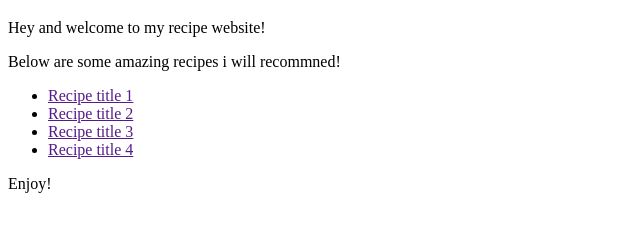
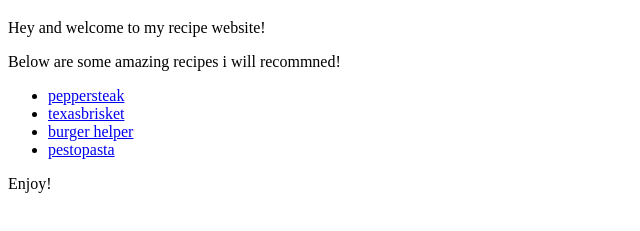
Before and after one commit to Bertieboi56/Odin-Recipes, a plain HTML site: page index.html in a window 1280 px wide. Shown: the part 61-292 px from the top of the page, without its empty margins (0-640 px from the left). Drawn offline with Linux system fonts and the light colour scheme.

Commit message:
index.html

```diff
--- a/index.html
+++ b/index.html
@@ -9,10 +9,10 @@
         <p>Below are some amazing recipes i will recommned!</p>
 
         <ul>
-            <li><a href="">Recipe title 1</a></li>
-            <li><a href="">Recipe title 2</a></li>
-            <li><a href="">Recipe title 3</a></li>
-            <li><a href="">Recipe title 4</a></li>
+            <li><a href="peppersteak.html">peppersteak</a></li>
+            <li><a href="texasbrisket.html">texasbrisket</a></li>
+            <li><a href="hamburgerhelper.html">burger helper</hamburgerhelper></a></li>
+            <li><a href="pestopasta.html">pestopasta</a></li>
         </ul>
 
         <p>Enjoy!</p>
```
Also changed, not shown: recipes/hamburgerhelper.html (+3 -0 lines).
